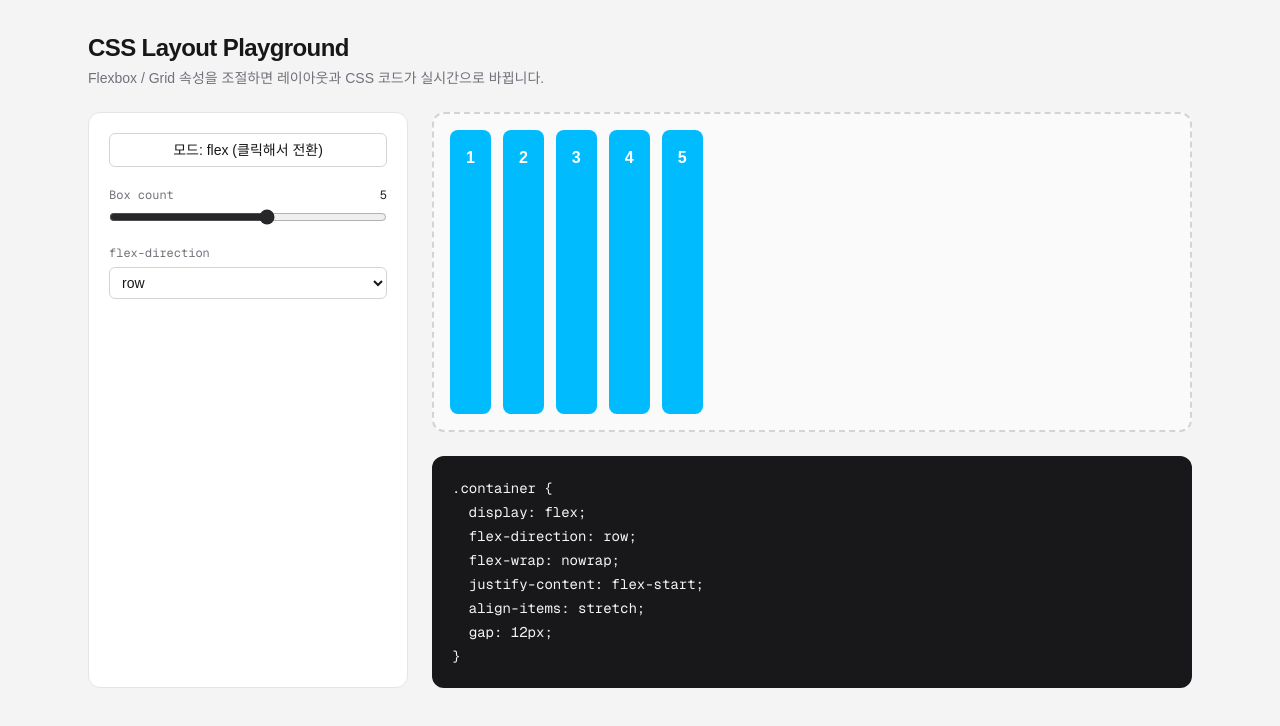
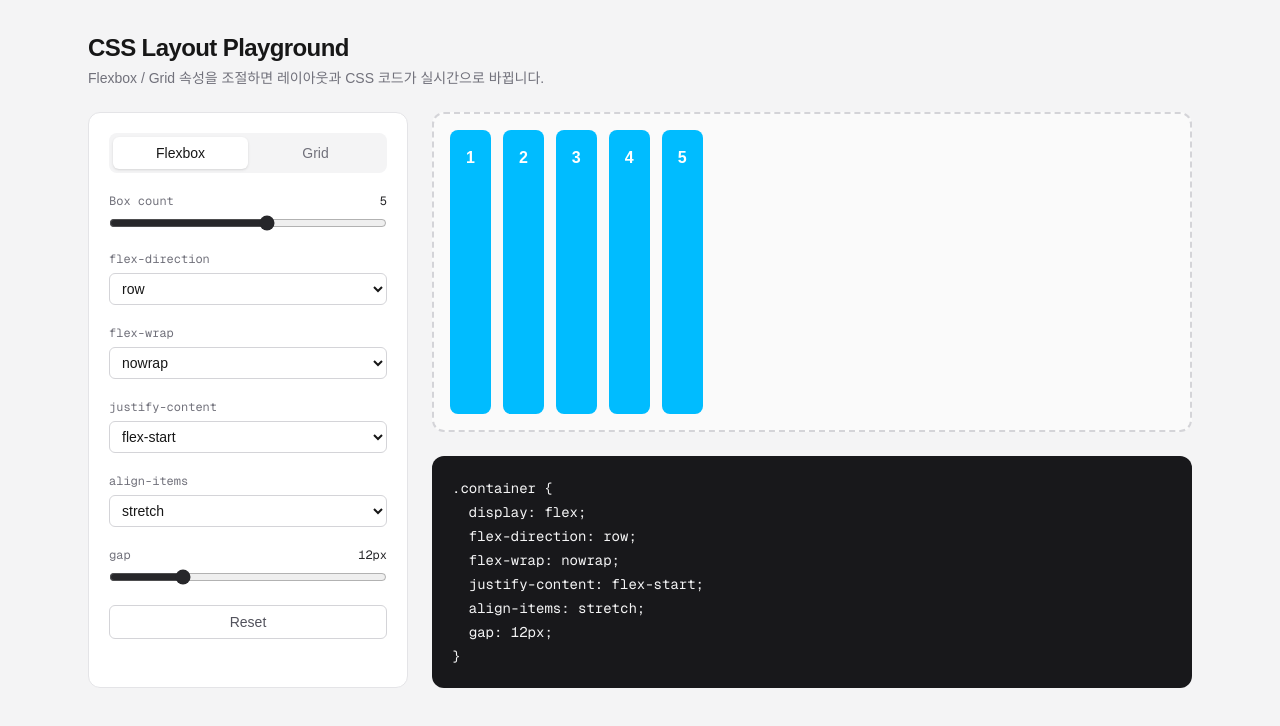
Before and after one commit to lym-bin/css-layout-playground, a Next.js app: page / in a window 1280 px wide. Shown: the top 726 px of the page. Built offline with nearby package versions, Linux system fonts and the light colour scheme.

Commit message:
feat: ControlPanel 분리 및 Flex/Grid 속성 컨트롤 추가

```diff
--- /dev/null
+++ b/src/components/layout-playground/ControlPanel.tsx
@@ -0,0 +1,157 @@
+// src/components/layout-playground/ControlPanel.tsx
+// 왼쪽 조작 패널.
+// - Flexbox / Grid 모드 토글
+// - 박스 개수 슬라이더 (두 모드 공통)
+// - 현재 모드에 맞는 속성 컨트롤들
+// - Reset 버튼
+// 상태는 직접 갖지 않고, 부모(LayoutPlayground)의 state / setState 를 받아서 쓴다.
+
+import type { Dispatch, SetStateAction } from "react";
+import {
+  FLEX_ALIGN_ITEMS,
+  FLEX_DIRECTIONS,
+  FLEX_WRAPS,
+  GRID_ALIGNS,
+  INITIAL_STATE,
+  JUSTIFY_CONTENTS,
+  LIMITS,
+} from "@/lib/layout/constants";
+import type {
+  FlexSettings,
+  GridSettings,
+  LayoutMode,
+  PlaygroundState,
+} from "@/lib/layout/types";
+import RangeControl from "./controls/RangeControl";
+import SelectControl from "./controls/SelectControl";
+
+const MODES: readonly LayoutMode[] = ["flex", "grid"];
+
+interface ControlPanelProps {
+  state: PlaygroundState;
+  setState: Dispatch<SetStateAction<PlaygroundState>>;
+}
+
+export default function ControlPanel({ state, setState }: ControlPanelProps) {
+  const setFlex = <K extends keyof FlexSettings>(
+    key: K,
+    value: FlexSettings[K],
+  ) => setState((s) => ({ ...s, flex: { ...s.flex, [key]: value } }));
+
+  const setGrid = <K extends keyof GridSettings>(
+    key: K,
+    value: GridSettings[K],
+  ) => setState((s) => ({ ...s, grid: { ...s.grid, [key]: value } }));
+
+  return (
+    <aside className="flex flex-col gap-5 rounded-xl border border-zinc-200 bg-white p-5 dark:border-zinc-800 dark:bg-zinc-950">
+      <div className="flex rounded-lg bg-zinc-100 p-1 dark:bg-zinc-900">
+        {MODES.map((mode) => (
+          <button
+            key={mode}
+            type="button"
+            aria-pressed={state.mode === mode}
+            onClick={() => setState((s) => ({ ...s, mode }))}
+            className={`flex-1 rounded-md py-1.5 text-sm font-medium transition-colors ${
+              state.mode === mode
+                ? "bg-white shadow-sm dark:bg-zinc-700"
+                : "text-zinc-500 hover:text-zinc-800 dark:hover:text-zinc-200"
+            }`}
+          >
+            {mode === "flex" ? "Flexbox" : "Grid"}
+          </button>
+        ))}
+      </div>
+
+      <RangeControl
+        label="Box count"
+        value={state.boxCount}
+        min={LIMITS.boxCount.min}
+        max={LIMITS.boxCount.max}
+        onChange={(boxCount) => setState((s) => ({ ...s, boxCount }))}
+      />
+
+      {state.mode === "flex" ? (
+        <>
+          <SelectControl
+            label="flex-direction"
+            value={state.flex.direction}
+            options={FLEX_DIRECTIONS}
+            onChange={(v) => setFlex("direction", v)}
+          />
+          <SelectControl
+            label="flex-wrap"
+            value={state.flex.wrap}
+            options={FLEX_WRAPS}
+            onChange={(v) => setFlex("wrap", v)}
+          />
+          <SelectControl
+            label="justify-content"
+            value={state.flex.justifyContent}
+            options={JUSTIFY_CONTENTS}
+            onChange={(v) => setFlex("justifyContent", v)}
+          />
+          <SelectControl
+            label="align-items"
+            value={state.flex.alignItems}
+            options={FLEX_ALIGN_ITEMS}
+            onChange={(v) => setFlex("alignItems", v)}
+          />
+          <RangeControl
+            label="gap"
+            unit="px"
+            value={state.flex.gap}
+            min={LIMITS.gap.min}
+            max={LIMITS.gap.max}
+            onChange={(v) => setFlex("gap", v)}
+          />
+        </>
+      ) : (
+        <>
+          <RangeControl
+            label="columns"
+            value={state.grid.columns}
+            min={LIMITS.columns.min}
+            max={LIMITS.columns.max}
+            onChange={(v) => setGrid("columns", v)}
+          />
+          <RangeControl
+            label="rows"
+            value={state.grid.rows}
+            min={LIMITS.rows.min}
+            max={LIMITS.rows.max}
+            onChange={(v) => setGrid("rows", v)}
+          />
+          <SelectControl
+            label="justify-items"
+            value={state.grid.justifyItems}
+            options={GRID_ALIGNS}
+            onChange={(v) => setGrid("justifyItems", v)}
+          />
+          <SelectControl
+            label="align-items"
+            value={state.grid.alignItems}
+            options={GRID_ALIGNS}
+            onChange={(v) => setGrid("alignItems", v)}
+          />
+          <RangeControl
+            label="gap"
+            unit="px"
+            value={state.grid.gap}
+            min={LIMITS.gap.min}
+            max={LIMITS.gap.max}
+            onChange={(v) => setGrid("gap", v)}
+          />
+        </>
+      )}
+
+      <button
+        type="button"
+        onClick={() => setState(INITIAL_STATE)}
+        className="rounded-md border border-zinc-300 py-1.5 text-sm text-zinc-600 hover:bg-zinc-100 dark:border-zinc-700 dark:text-zinc-300 dark:hover:bg-zinc-900"
+      >
+        Reset
+      </button>
+    </aside>
+  );
+}
--- a/src/components/layout-playground/LayoutPlayground.tsx
+++ b/src/components/layout-playground/LayoutPlayground.tsx
@@ -1,55 +1,23 @@
 // src/components/layout-playground/LayoutPlayground.tsx
 // 플레이그라운드 전체를 조립하는 클라이언트 컴포넌트.
 // - 상태(PlaygroundState)를 여기 한 곳에서만 보관
-// - 지금은 임시 뼈대: 컨트롤 몇 개 + 미리보기 + CSS 출력을 직접 그림
-// - 이후 ControlPanel / PreviewCanvas / CodeOutput 으로 하나씩 교체 예정
+// - 왼쪽: ControlPanel / 오른쪽: 미리보기 + CSS 출력
+// - 미리보기와 CSS 출력은 이후 PreviewCanvas / CodeOutput 으로 교체 예정
 
 "use client";
 
 import { useState } from "react";
-import { FLEX_DIRECTIONS, INITIAL_STATE, LIMITS } from "@/lib/layout/constants";
+import { INITIAL_STATE } from "@/lib/layout/constants";
 import { generateCss, toContainerStyle } from "@/lib/layout/generateCss";
 import type { PlaygroundState } from "@/lib/layout/types";
-import RangeControl from "./controls/RangeControl";
-import SelectControl from "./controls/SelectControl";
+import ControlPanel from "./ControlPanel";
 
 export default function LayoutPlayground() {
   const [state, setState] = useState<PlaygroundState>(INITIAL_STATE);
 
   return (
     <div className="mx-auto grid w-full max-w-6xl gap-6 p-6 lg:grid-cols-[320px_1fr]">
-      {/* TODO: ControlPanel 로 교체 */}
-      <aside className="flex flex-col gap-5 rounded-xl border border-zinc-200 bg-white p-5 dark:border-zinc-800 dark:bg-zinc-950">
-        <button
-          type="button"
-          onClick={() =>
-            setState((s) => ({
-              ...s,
-              mode: s.mode === "flex" ? "grid" : "flex",
-            }))
-          }
-          className="rounded-md border border-zinc-300 py-1.5 text-sm dark:border-zinc-700"
-        >
-          모드: {state.mode} (클릭해서 전환)
-        </button>
-
-        <RangeControl
-          label="Box count"
-          value={state.boxCount}
-          min={LIMITS.boxCount.min}
-          max={LIMITS.boxCount.max}
-          onChange={(boxCount) => setState((s) => ({ ...s, boxCount }))}
-        />
-
-        <SelectControl
-          label="flex-direction"
-          value={state.flex.direction}
-          options={FLEX_DIRECTIONS}
-          onChange={(direction) =>
-            setState((s) => ({ ...s, flex: { ...s.flex, direction } }))
-          }
-        />
-      </aside>
+      <ControlPanel state={state} setState={setState} />
 
       <section className="flex min-w-0 flex-col gap-6">
         {/* TODO: PreviewCanvas 로 교체 */}
```
